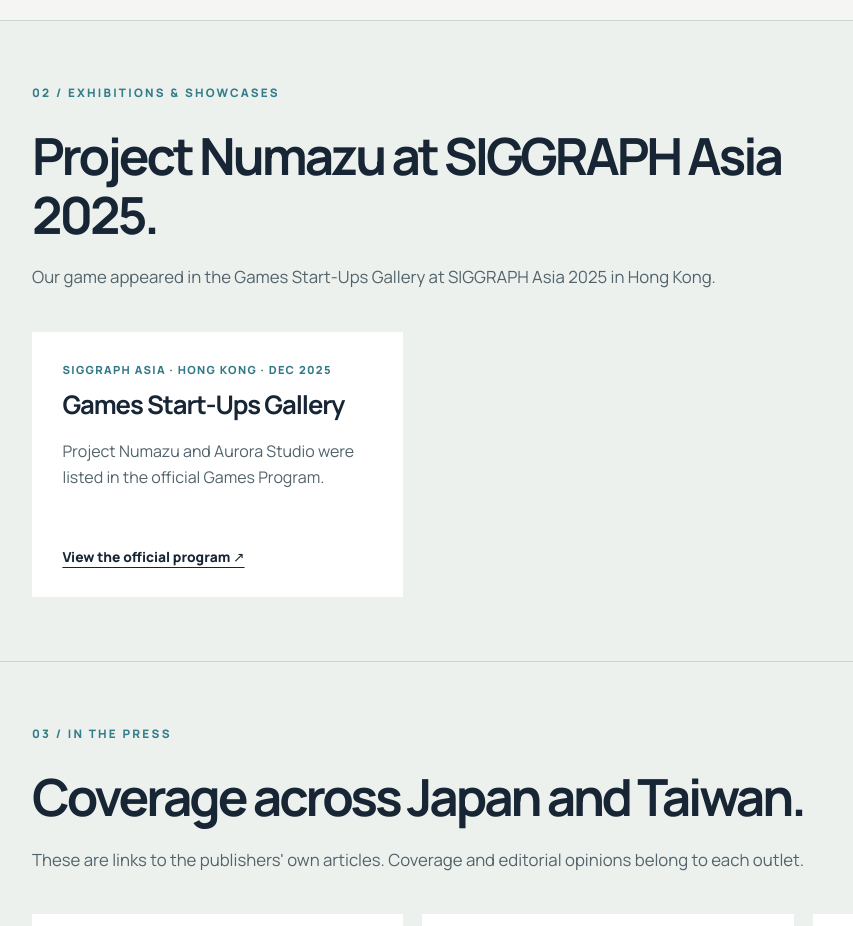
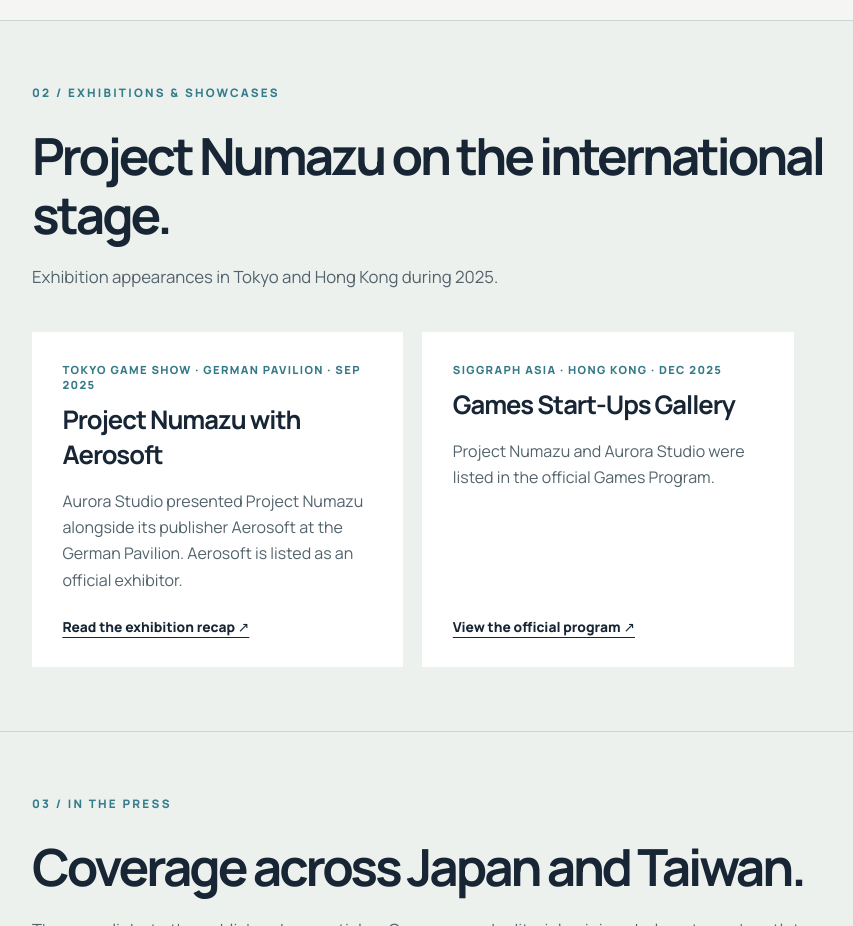
Before and after one commit to Shiko215/aurora-studio.org, a plain HTML site: page media/index.html in a window 1280 px wide. Shown: the part 1400-2326 px from the top of the page, without its empty margins (32-885 px from the left). Drawn offline with Linux system fonts and the light colour scheme.

Commit message:
Publish TGS 2025 German Pavilion media entry

```diff
--- a/media/index.html
+++ b/media/index.html
@@ -2,7 +2,8 @@
      <section class="section media-section" id="numazu"><div class="media-section-head"><p class="eyebrow dark">01 / PROJECT NUMAZU</p><h2>See Numazu from the driver's seat.</h2><p>Two official looks at our OMSI 2 add-on: the original game trailer and the 2026 For Your Consideration campaign film. The latter is a campaign, not an award nomination.</p></div><div class="video-grid">
      <article class="video-card"><div class="video-frame"><iframe src="https://www.youtube-nocookie.com/embed/QSVKhPHtCjQ" title="OMSI 2 Project Numazu DLC official trailer" loading="lazy" allow="accelerometer; autoplay; clipboard-write; encrypted-media; gyroscope; picture-in-picture; web-share" allowfullscreen referrerpolicy="strict-origin-when-cross-origin"></iframe></div><div><span>OFFICIAL TRAILER · PROJECT NUMAZU</span><h3>Explore the city.</h3><p>Streets, coastal scenery and bus routes recreated for OMSI 2.</p><a href="https://www.youtube.com/watch?v=QSVKhPHtCjQ" target="_blank" rel="noopener noreferrer">Watch on YouTube ↗</a></div></article>
      <article class="video-card"><div class="video-frame"><iframe src="https://www.youtube-nocookie.com/embed/dSMEqxv96Ps" title="Project Numazu official TGA 2026 For Your Consideration trailer" loading="lazy" allow="accelerometer; autoplay; clipboard-write; encrypted-media; gyroscope; picture-in-picture; web-share" allowfullscreen referrerpolicy="strict-origin-when-cross-origin"></iframe></div><div><span>OFFICIAL CAMPAIGN FILM · 2026</span><h3>For Your Consideration.</h3><p>A studio campaign film celebrating the journey to Numazu.</p><a href="https://www.youtube.com/watch?v=dSMEqxv96Ps" target="_blank" rel="noopener noreferrer">Watch on YouTube ↗</a></div></article></div></section>
-     <section class="section media-section media-press" id="exhibitions"><div class="media-section-head"><p class="eyebrow dark">02 / EXHIBITIONS &amp; SHOWCASES</p><h2>Project Numazu at SIGGRAPH Asia 2025.</h2><p>Our game appeared in the Games Start-Ups Gallery at SIGGRAPH Asia 2025 in Hong Kong.</p></div><div class="media-link-grid">
+     <section class="section media-section media-press" id="exhibitions"><div class="media-section-head"><p class="eyebrow dark">02 / EXHIBITIONS &amp; SHOWCASES</p><h2>Project Numazu on the international stage.</h2><p>Exhibition appearances in Tokyo and Hong Kong during 2025.</p></div><div class="media-link-grid">
+     <a href="/news/aurora-studio-in-tgs-2025/"><span>TOKYO GAME SHOW · GERMAN PAVILION · SEP 2025</span><h3>Project Numazu with Aerosoft</h3><p>Aurora Studio presented Project Numazu alongside its publisher Aerosoft at the German Pavilion. Aerosoft is listed as an official exhibitor.</p><b>Read the exhibition recap ↗</b></a>
      <a href="https://asia.siggraph.org/2025/program/games/" target="_blank" rel="noopener noreferrer"><span>SIGGRAPH ASIA · HONG KONG · DEC 2025</span><h3>Games Start-Ups Gallery</h3><p>Project Numazu and Aurora Studio were listed in the official Games Program.</p><b>View the official program ↗</b></a></div></section>
      <section class="section media-section media-press" id="press"><div class="media-section-head"><p class="eyebrow dark">03 / IN THE PRESS</p><h2>Coverage across Japan and Taiwan.</h2><p>These are links to the publishers' own articles. Coverage and editorial opinions belong to each outlet.</p></div><div class="media-link-grid">
      <a href="https://www.4gamer.net/games/995/G099555/20260401038/" target="_blank" rel="noopener noreferrer"><span>4GAMER · JAPAN · 01 APR 2026</span><h3>Project Numazu release coverage</h3><p>4Gamer reported on the DLC's recreation of Numazu and its bus simulation details.</p><b>Read at 4Gamer ↗</b></a>
```
